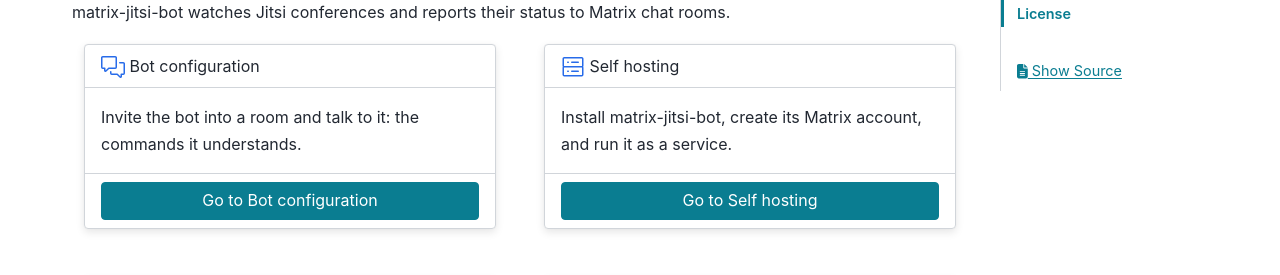
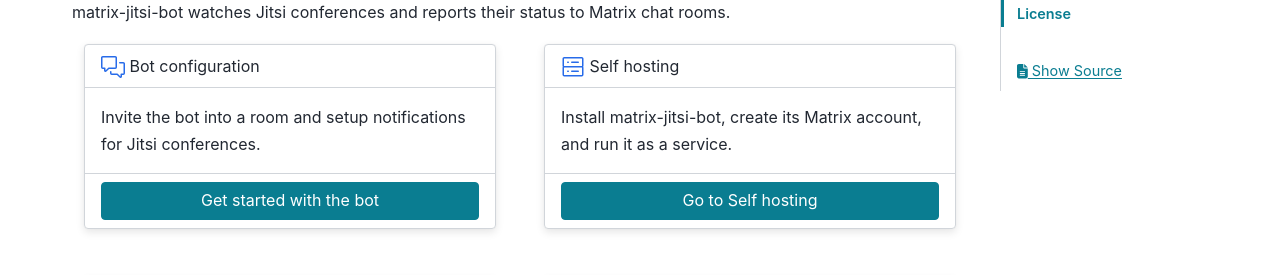
Before and after one commit to niccokunzmann/matrix-jitsi-bot, a Sphinx documentation site: the page built from docs/index.rst, in a window 1280 px wide. Shown: the part 168-443 px from the top of the page. Built offline with Sphinx 7.4.7 and the PyData theme 0.15.4, drawn with Linux system fonts in a browser that asks for light colours.

Commit message:
test multiple starters and update documentation
AI Prompts:
claude-sonnet-4-6: try-it-out.html must be updated to reflect the correct conversation that can be witnessed  text-white>p {     color: var(--sd-color-white) !important; }  the text is white - that should be changed
claude-sonnet-4-6: the problem: white text on white background
claude-sonnet-4-6: Text should be black
claude-sonnet-4-6: =the text conversation works
claude-sonnet-4-6: Text should be white in dark mode and black in light mode

```diff
--- a/docs/_static/custom.css
+++ b/docs/_static/custom.css
@@ -12,3 +12,21 @@
 .chat-bot {
     margin-right: auto;
 }
+
+/* Override sphinx-design's sd-text-white utility class (used on the
+   chat-bot cards for contrast against their sd-bg-primary/success/danger
+   background) - it was rendering as white text on a white card body,
+   not the intended colored background. Higher specificity than
+   sphinx-design's own `.sd-text-white, .sd-text-white>p` rule, so these
+   win regardless of stylesheet load order. Black in light mode, white in
+   dark mode, matching this theme's `html[data-theme=...]` toggle - see
+   pydata_sphinx_theme, which this documentation uses. */
+html[data-theme=light] .chat-bot.sd-text-white,
+html[data-theme=light] .chat-bot.sd-text-white > p {
+    color: #000 !important;
+}
+
+html[data-theme=dark] .chat-bot.sd-text-white,
+html[data-theme=dark] .chat-bot.sd-text-white > p {
+    color: #fff !important;
+}
--- a/docs/index.rst
+++ b/docs/index.rst
@@ -14,7 +14,7 @@
         :octicon:`comment-discussion;1.5em;sd-text-info`
         Bot configuration
         ^^^
-        Invite the bot into a room and talk to it: the commands it understands.
+        Invite the bot into a room and setup notifications for Jitsi conferences.
         +++
 
         .. button-ref:: using-a-bot/index
@@ -22,7 +22,7 @@
             :color: primary
             :expand:
 
-            Go to Bot configuration
+            Get started with the bot
 
     .. grid-item-card::
         :link: hosting-a-bot/index
--- a/docs/using-a-bot/track-a-conference.rst
+++ b/docs/using-a-bot/track-a-conference.rst
@@ -145,6 +145,7 @@
         :class-card: chat-bot sd-bg-danger sd-text-white sd-rounded-3
 
         "standup" doesn't uniquely identify a tracked conference here. Currently tracked:
+
         - https://meet.hosted.quelltext.eu/matrix-jitsi-bot (meet.hosted.quelltext.eu, matrix-jitsi-bot)
 
 From here, :doc:`try-it-out` shows what the reports themselves look like end to end, and the :doc:`command reference </reference/index>` covers every command in full, including the ones not shown here (``check``, ``status``, ``pause tracking``, ``leave``).
```
Also changed, not shown: docs/using-a-bot/index.rst (+1 -10 lines), 2 other files.
